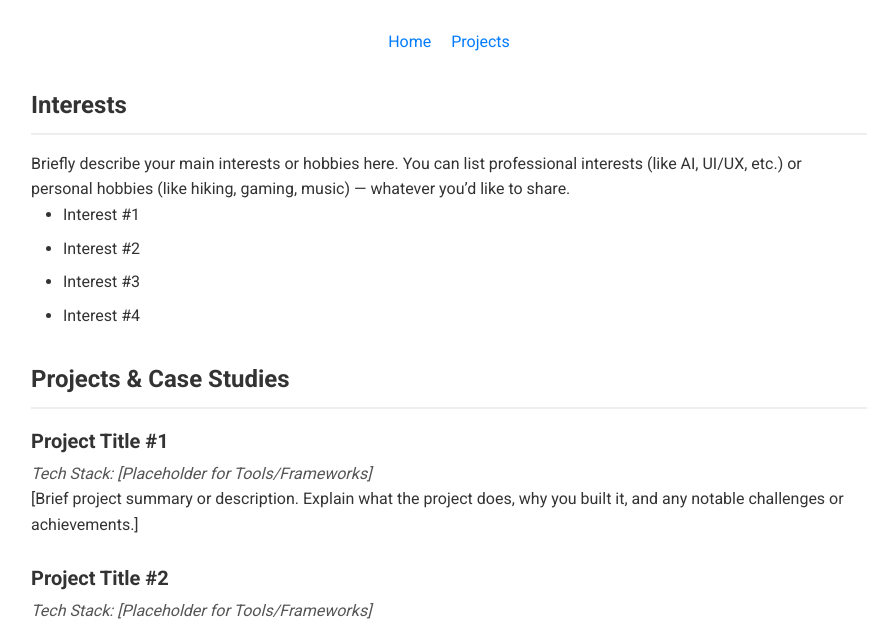
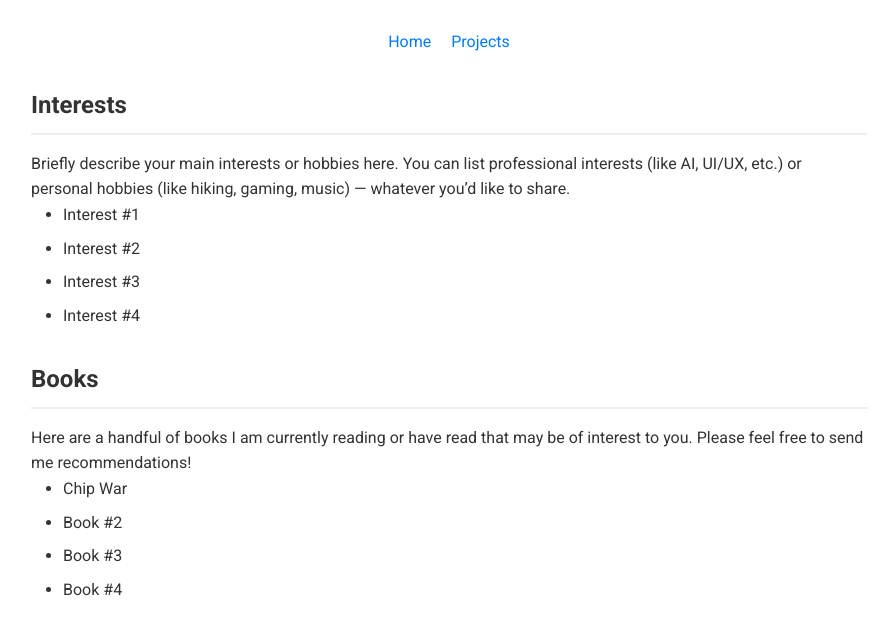
Before and after one commit to georgeshields/ResumeSite, a plain HTML site: page projects.html in a window 1280 px wide. Shown: the part 152-778 px from the top of the page, without its empty margins (191-1085 px from the left). Drawn offline with Linux system fonts and the light colour scheme.

Commit message:
added books section

```diff
--- a/projects.html
+++ b/projects.html
@@ -135,9 +135,23 @@
       </ul>
     </section>
 
+     <!-- INTERESTS SECTION -->
+     <section id="books">
+        <h2>Books</h2>
+        <p>
+          Here are a handful of books I am currently reading or have read that may be of interest to you. Please feel free to send me recommendations!
+        </p>
+        <ul class="interest-list">
+          <li>Chip War</li>
+          <li>Book #2</li>
+          <li>Book #3</li>
+          <li>Book #4</li>
+        </ul>
+      </section>
+
     <!-- PROJECTS IN DETAIL -->
     <section id="projects">
-      <h2>Projects & Case Studies</h2>
+      <h2>Projects</h2>
 
       <!-- Project #1 -->
       <div class="project">
```
